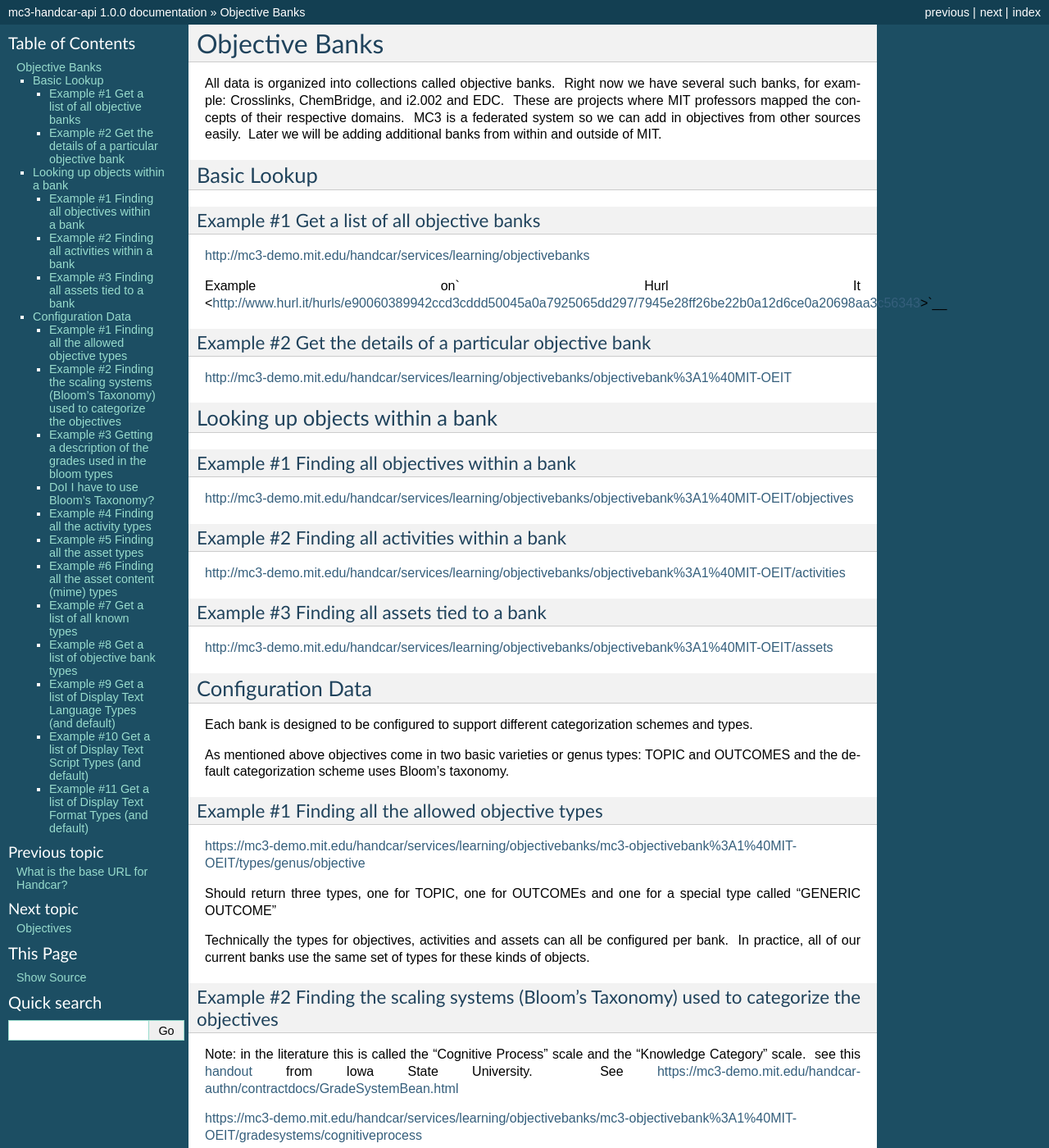
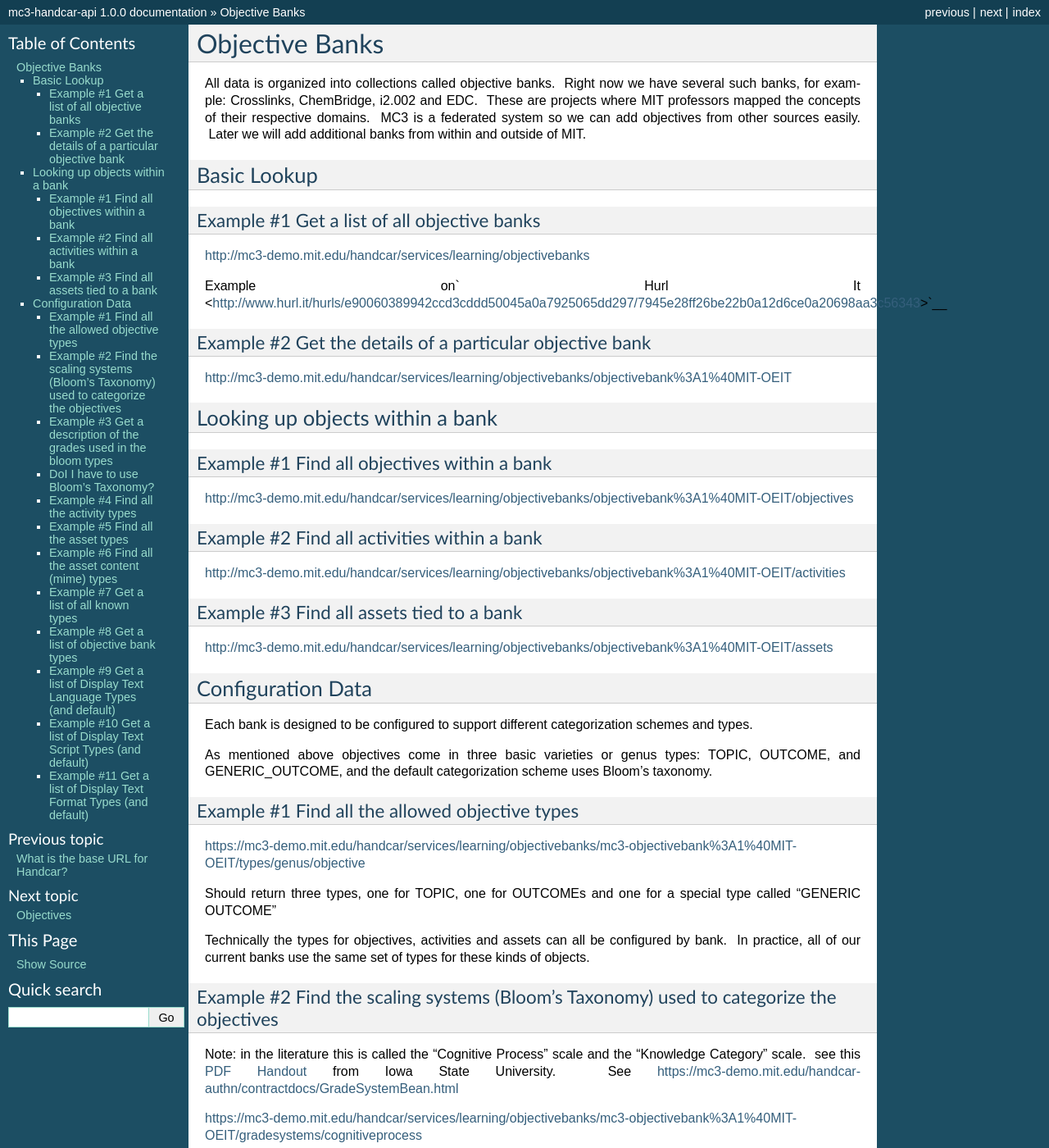
Before and after one commit to pwilkins/mc3-handcar-doc, a Sphinx documentation site: the page built from docs/source/objectivebanks.rst, in a window 1280 px wide and 1400 px high. Shown: the whole window at 82% size. Built offline with Sphinx 7.4.7, drawn with Linux system fonts in a browser that asks for light colours; some of the changed text lies outside the part shown.

Commit message:
minor edits for language

```diff
--- a/docs/source/objectivebanks.rst
+++ b/docs/source/objectivebanks.rst
@@ -3,11 +3,11 @@ Objective Banks
 ===============
 
 All data is organized into collections called objective banks.  Right
-now we have several such banks, for example: Crosslinks, ChemBridge, and
+now we have several such banks, for example: Crosslinks, ChemBridge,
 i2.002 and EDC.  These are projects where MIT professors mapped the
 concepts of their respective domains.  MC3 is a federated system so we
-can add in objectives from other sources easily.  Later we will be
-adding additional banks from within and outside of MIT.
+can add objectives from other sources easily.  Later we will
+add additional banks from within and outside of MIT.
 
 Basic Lookup
 ------------
@@ -28,17 +28,17 @@ Example #2 Get the details of a particular objective bank
 Looking up objects within a bank
 --------------------------------
 
-Example #1 Finding all objectives within a bank
+Example #1 Find all objectives within a bank
 ~~~~~~~~~~~~~~~~~~~~~~~~~~~~~~~~~~~~~~~~~~~~~~~
 
 `http://mc3-demo.mit.edu/handcar/services/learning/objectivebanks/objectivebank%3A1%40MIT-OEIT/objectives <http://mc3-demo.mit.edu/handcar/services/learning/objectivebanks/objectivebank%3A1%40MIT-OEIT/objectives>`__
 
-Example #2 Finding all activities within a bank
+Example #2 Find all activities within a bank
 ~~~~~~~~~~~~~~~~~~~~~~~~~~~~~~~~~~~~~~~~~~~~~~~
 
 `http://mc3-demo.mit.edu/handcar/services/learning/objectivebanks/objectivebank%3A1%40MIT-OEIT/activities <http://mc3-demo.mit.edu/handcar/services/learning/objectivebanks/objectivebank%3A1%40MIT-OEIT/activities>`__
 
-Example #3 Finding all assets tied to a bank
+Example #3 Find all assets tied to a bank
 ~~~~~~~~~~~~~~~~~~~~~~~~~~~~~~~~~~~~~~~~~~~~
 
 `http://mc3-demo.mit.edu/handcar/services/learning/objectivebanks/objectivebank%3A1%40MIT-OEIT/assets <http://mc3-demo.mit.edu/handcar/services/learning/objectivebanks/objectivebank%3A1%40MIT-OEIT/assets>`__
@@ -49,11 +49,11 @@ Configuration Data
 Each bank is designed to be configured to support different
 categorization schemes and types.
 
-As mentioned above objectives come in two basic varieties or genus
-types: TOPIC and OUTCOMES and the default categorization scheme uses
+As mentioned above objectives come in three basic varieties or genus
+types: TOPIC, OUTCOME, and GENERIC_OUTCOME, and the default categorization scheme uses
 Bloom’s taxonomy.
 
-Example #1 Finding all the allowed objective types
+Example #1 Find all the allowed objective types
 ~~~~~~~~~~~~~~~~~~~~~~~~~~~~~~~~~~~~~~~~~~~~~~~~~~
 
 `https://mc3-demo.mit.edu/handcar/services/learning/objectivebanks/mc3-objectivebank%3A1%40MIT-OEIT/types/genus/objective <https://mc3-demo.mit.edu/handcar/services/learning/objectivebanks/mc3-objectivebank%3A1%40MIT-OEIT/types/genus/objective>`__
@@ -62,15 +62,15 @@ Should return three types, one for TOPIC, one for OUTCOMEs and one for a
 special type called “GENERIC OUTCOME”
 
 Technically the types for objectives, activities and assets can all be
-configured per bank.  In practice, all of our current banks use the same
+configured by bank.  In practice, all of our current banks use the same
 set of types for these kinds of objects.
 
-Example #2 Finding the scaling systems (Bloom’s Taxonomy) used to categorize the objectives
+Example #2 Find the scaling systems (Bloom’s Taxonomy) used to categorize the objectives
 ~~~~~~~~~~~~~~~~~~~~~~~~~~~~~~~~~~~~~~~~~~~~~~~~~~~~~~~~~~~~~~~~~~~~~~~~~~~~~~~~~~~~~~~~~~~
 
 Note: in the literature this is called the “Cognitive Process” scale and
 the “Knowledge Category” scale.  see this
-`handout <http://www.google.com/url?q=http%3A%2F%2Fwww.celt.iastate.edu%2Fpdfs-docs%2Fteaching%2FRevisedBloomsHandout.pdf&sa=D&sntz=1&usg=AFQjCNHdUp-E85rfxZQ1bm-1ItkOiwXGKg>`__
+`PDF Handout <http://www.celt.iastate.edu/pdfs-docs/teaching/RevisedBloomsHandout.pdf>`__
 from Iowa State University.  See
 `https://mc3-demo.mit.edu/handcar-authn/contractdocs/GradeSystemBean.html <https://mc3-demo.mit.edu/handcar-authn/contractdocs/GradeSystemBean.html>`__
 
@@ -78,7 +78,7 @@ from Iowa State University.  See
 
 `https://mc3-demo.mit.edu/handcar/services/learning/objectivebanks/mc3-objectivebank%3A1%40MIT-OEIT/gradesystems/knowledgecategory <https://mc3-demo.mit.edu/handcar/services/learning/objectivebanks/mc3-objectivebank%3A1%40MIT-OEIT/gradesystems/knowledgecategory>`__
 
-Example #3 Getting a description of the grades used in the bloom types
+Example #3 Get a description of the grades used in the bloom types
 ~~~~~~~~~~~~~~~~~~~~~~~~~~~~~~~~~~~~~~~~~~~~~~~~~~~~~~~~~~~~~~~~~~~~~~
 
 This gets all the grades
@@ -91,7 +91,7 @@ This gets information on a particular grade
 
 Right now this is the only configuration that varies by objective bank.
  Crosslinks banks just have LEARN and APPLY. The EDC bank has no grades
-in it’s scale and the rest have the full Bloom taxonomy.
+in its scale and the rest have the full Bloom taxonomy.
 
 DoI I have to use Bloom’s Taxonomy?
 ~~~~~~~~~~~~~~~~~~~~~~~~~~~~~~~~~~~
@@ -99,7 +99,7 @@ DoI I have to use Bloom’s Taxonomy?
 No you do not have to use Bloom’s taxonomy.  Bloom categorization of
 objectives is completely optional.
 
-If you want to use a different taxonomy that can be accommodated as
+We can accomodate other taxonomies as
 well.  If we create an objective bank for you we can also configure it
 with any taxonomy you want.  It can be a subset of Bloom’s, an
 alternative to Bloom’s or it can be configured to allow no taxonomy at
@@ -113,13 +113,13 @@ all.  Some caveats:
 Final note:
 
 -  If you just don’t like the default labeling we used for Bloom then we
-   can configure your bank to use Bloom’s keys use your own labeling
+   can configure your bank to use Bloom’s keys or use your own labeling.
 
 -  For example: you may wish to use the word “Knowledge” instead of
    “Remember” to describe the bloom type but underneath they still point
    to the same Bloom category.
 
-Example #4 Finding all the activity types
+Example #4 Find all the activity types
 ~~~~~~~~~~~~~~~~~~~~~~~~~~~~~~~~~~~~~~~~~
 
 `http://mc3-demo.mit.edu/handcar/services/learning/objectivebanks/objectivebank%3A1%40MIT-OEIT/types/genus/activity <http://mc3-demo.mit.edu/handcar/services/learning/objectivebanks/objectivebank%3A1%40MIT-OEIT/types/genus/activity>`__
@@ -128,7 +128,7 @@ Note: Right now there is three broad types of activities supported ASSET
 BASED, ASSESSMENT BASED and COURSE BASED but the only one currently in
 use is the ASSET BASED.
 
-Example #5 Finding all the asset types
+Example #5 Find all the asset types
 ~~~~~~~~~~~~~~~~~~~~~~~~~~~~~~~~~~~~~~
 
 `http://mc3-demo.mit.edu/handcar/services/learning/objectivebanks/objectivebank%3A1%40MIT-OEIT/types/genus/assets <http://mc3-demo.mit.edu/handcar/services/learning/objectivebanks/objectivebank%3A1%40MIT-OEIT/types/genus/assets>`__
@@ -136,7 +136,7 @@ Example #5 Finding all the asset types
 Note: Right now there is only one asset type is supported it is an asset
 that points to a URL.
 
-Example #6 Finding all the asset content (mime) types
+Example #6 Find all the asset content (mime) types
 ~~~~~~~~~~~~~~~~~~~~~~~~~~~~~~~~~~~~~~~~~~~~~~~~~~~~~
 
 `http://mc3-demo.mit.edu/handcar/services/learning/objectivebanks/objectivebank%3A1%40MIT-OEIT/types/genus/assetcontent <http://mc3-demo.mit.edu/handcar/services/learning/objectivebanks/objectivebank%3A1%40MIT-OEIT/types/genus/assetcontent>`__
--- a/docs/source/objectives.rst
+++ b/docs/source/objectives.rst
@@ -4,7 +4,7 @@ Objectives
 Objectives come in three types: TOPICs, OUTCOMEs and GENERIC_OUTCOMEs.
 
 Basic Objective Lookup Examples
--------------
+--------------------------------
 
 Example #1 Find all TOPIC objectives within a bank
 ~~~~~~~~~~~~~~~~~~~~~~~~~~~~~~~~~~~~~~~~~~~~~~~~~~~~~
```
Also changed, not shown: docs/source/overview.rst (+9 -10 lines).
